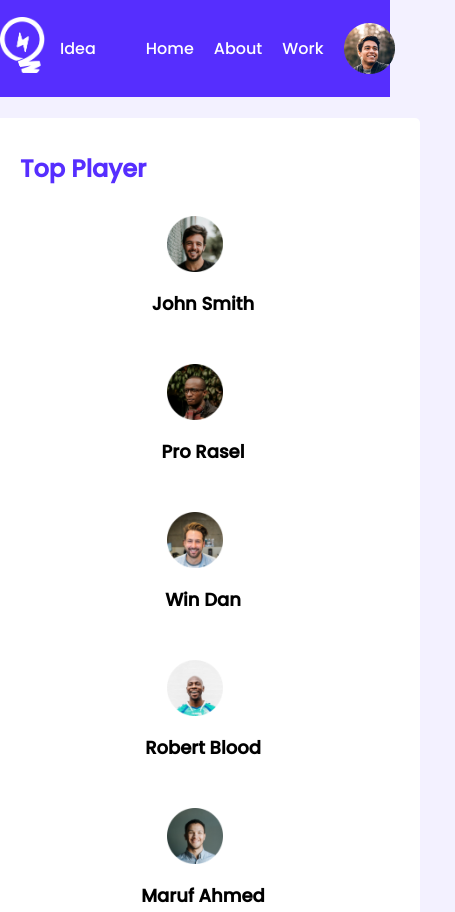
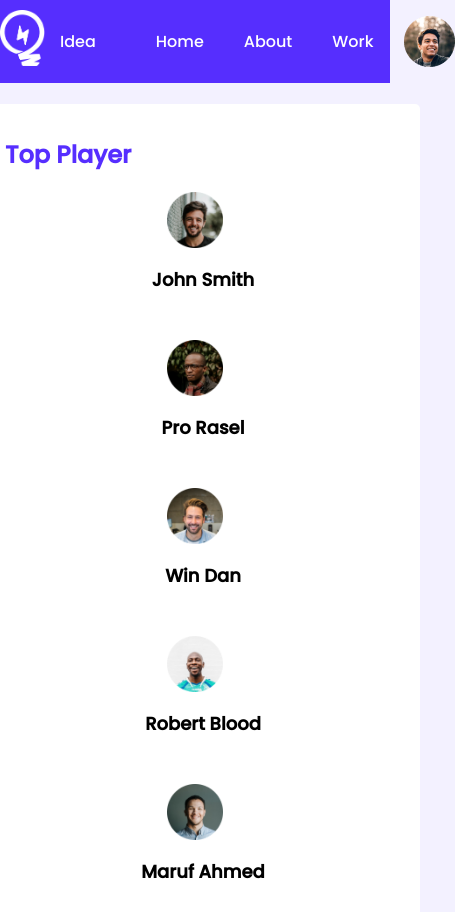
Before and after one commit to rokib97/leader-board-css3-practice, a plain HTML site: page index.html in a window 390 px wide. Shown: the top 912 px of the page, 455 px wide, since content can reach past the window. Drawn offline with Linux system fonts and the light colour scheme.

Commit message:
added responsive

```diff
--- a/styles/style.css
+++ b/styles/style.css
@@ -185,26 +185,24 @@ header .nav-container {
 /* phone  */
 
 @media only screen and (max-width: 688px) {
-  .nav-container {
+  /* .nav-container {
     width: 100%;
-  }
+  } */
   .navigation-items li {
-    padding: 10px;
+    padding: 0 20px;
   }
   .section-title {
-    margin-left: 20px;
+    margin-left: 5px;
   }
   .container {
     width: 100%;
   }
   .players {
     grid-template-columns: repeat(1, 1fr);
-    padding: 10px;
   }
   .blogs,
   .courses {
     grid-template-columns: repeat(1, 1fr);
-    padding: 30px;
   }
   .player,
   .blog {
@@ -220,7 +218,7 @@ header .nav-container {
     width: 100%;
   }
   .section-title {
-    padding: 20px;
+    padding-left: 20px;
   }
   .container {
     width: 100%;
@@ -229,6 +227,5 @@ header .nav-container {
   .blogs,
   .courses {
     grid-template-columns: repeat(2, 1fr);
-    padding: 50px;
   }
 }
```
